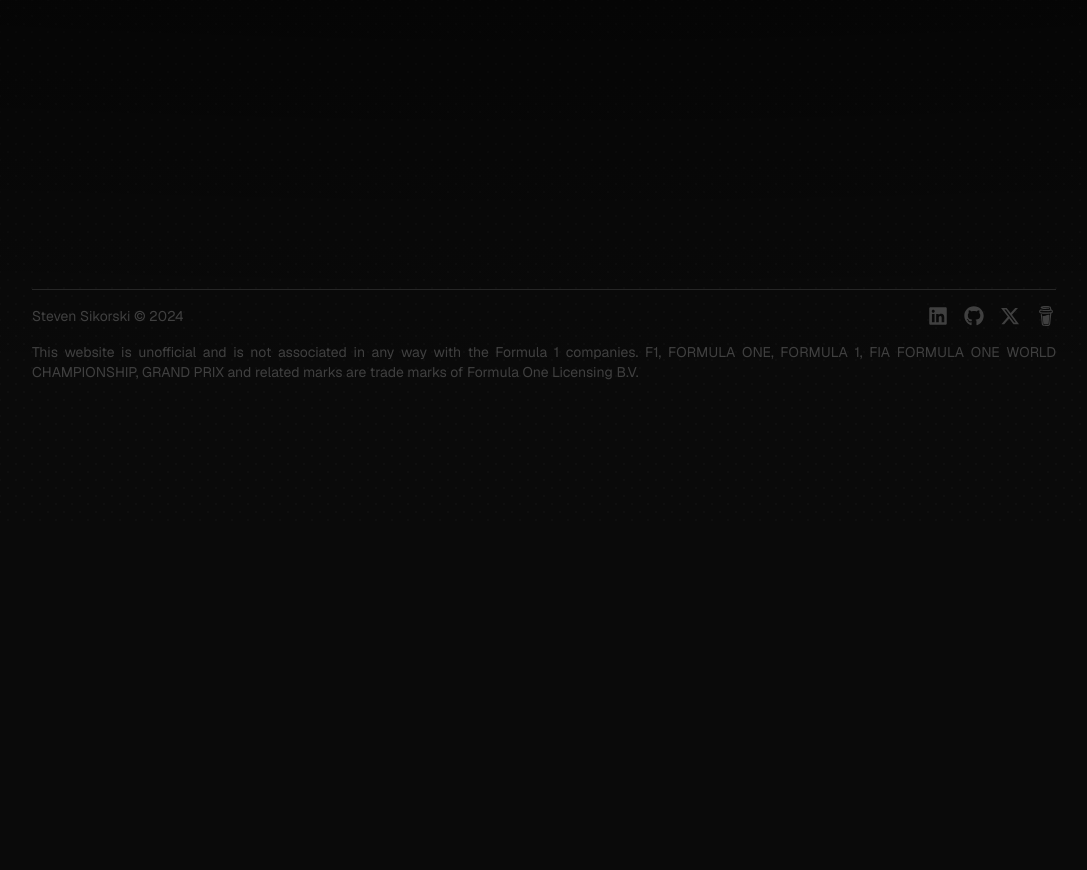
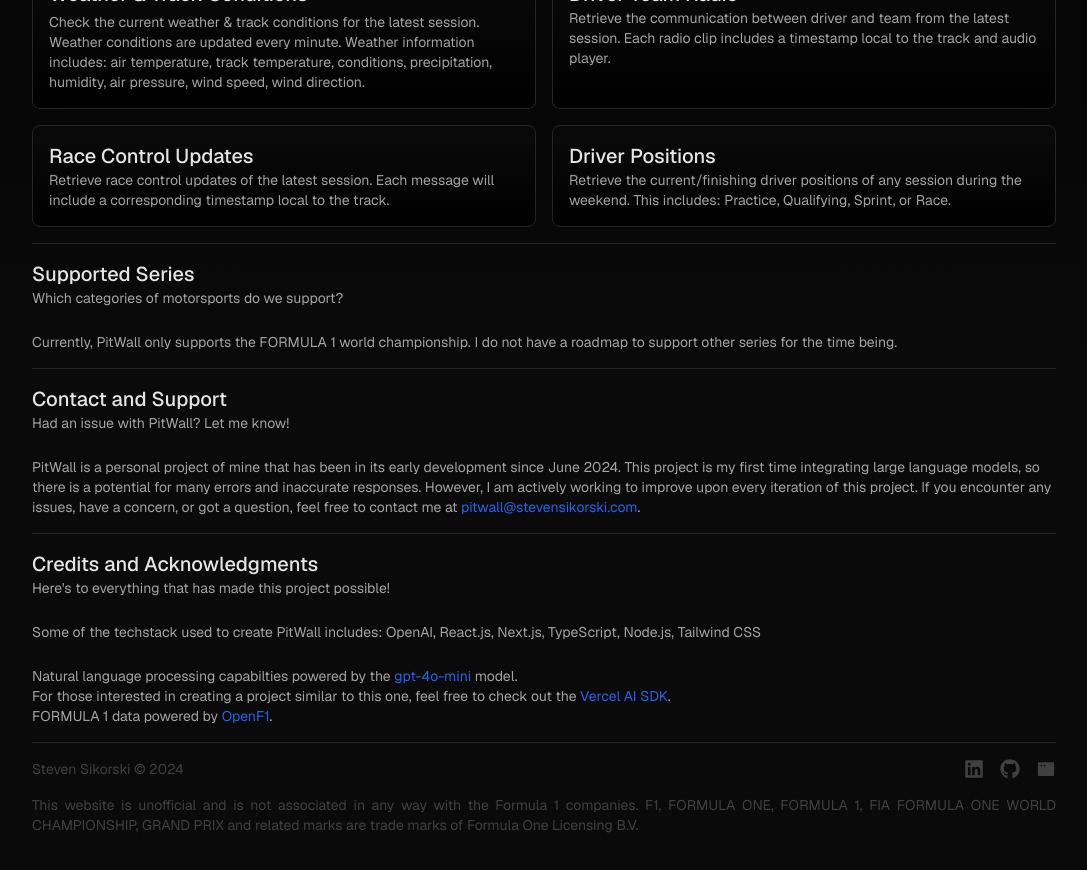
Before and after one commit to stevensikorski/PitWall, a Next.js app: page /info in a window 1280 px wide. Before the commit this address had no page. Shown: the part 400-1270 px from the top of the page, without its empty margins (96-1183 px from the left). Before the commit the page ends 926 px from the top, so only its background shows below. Built offline with nearby package versions, Linux system fonts and the light colour scheme.

Commit message:
feat: help page and other additions

```diff
--- a/next.config.mjs
+++ b/next.config.mjs
@@ -4,7 +4,7 @@ const nextConfig = {
     return [
       {
         source: "/",
-        destination: "/home",
+        destination: "/chat",
         permanent: true,
       },
     ];
--- a/src/app/help/page.tsx
+++ /dev/null
@@ -1,64 +0,0 @@
-import { Metadata } from "next";
-import { Page } from "@/components/layout/page";
-import { Card } from "@/components/ui/card";
-import { cards } from "@/constants/constants";
-import Link from "next/link";
-
-export const metadata: Metadata = {
-  title: "Help",
-};
-
-export default function HomePage() {
-  return (
-    <Page>
-      <h2>PitWall Help</h2>
-      <p>PitWall is here to help if you have any questions.</p>
-      <hr></hr>
-      <h3>Features</h3>
-      <div className="grid grid-cols-1 tablet:grid-cols-2 gap-4 mt-4">
-        {cards.map((item, index) => (
-          <Card key={index} title={item.title} display={item.display} />
-        ))}
-      </div>
-      <hr></hr>
-      <h3>Supported Series</h3>
-      <p>Which categories of motorsports do we support?</p>
-      <br></br>
-      {/* <p>Currently, PitWall only supports data of the FORMULA 1 world championship.</p> */}
-      <p>Currently, PitWall only supports the FORMULA 1 world championship. I do not have any plans/roadmap to support other series for the time being.</p>
-      <hr></hr>
-      <h3>Contact and Support</h3>
-      <p>Had an issue with PitWall? Let me know!</p>
-      <br></br>
-      <p>
-        PitWall is a personal project of mine that has been in its early development since June 21, 2024. This project is my first time integrating large language models, so there is a potential for many errors and inaccurate responses. However, I am actively working to improve upon every iteration of this project. If you encounter any issues, have a concern, or got a question, feel free to contact me at{" "}
-        <Link href={"mailto:pitwall@stevensikorski.com"} className="text-blue-600 hover:underline">
-          pitwall@stevensikorski.com
-        </Link>
-        .
-      </p>
-      <hr></hr>
-      <h3>Credits and Acknowledgments</h3>
-      <p>Here&apos;s to everything that has made this project possible!</p>
-      <br></br>
-      <p>Here is the techstack of this project:</p>
-      <p>OpenAI, React.js, Next.js, TypeScript, Node.js, Tailwind CSS</p>
-      <br></br>
-      <p>Natural language processing integrated with gpt-4o-mini.</p>
-      <p>
-        For those interested in creating a project similar to this one, feel free to check out the{" "}
-        <Link href={"https://sdk.vercel.ai/docs/introduction"} className="text-blue-600 hover:underline">
-          Vercel AI SDK
-        </Link>
-        .
-      </p>
-      <p>
-        FORMULA 1 data powered by{" "}
-        <Link href="https://openf1.org/" target="_blank" className="text-blue-600 hover:underline">
-          OpenF1
-        </Link>
-        .
-      </p>
-    </Page>
-  );
-}
--- a/src/app/home/page.tsx
+++ /dev/null
@@ -1,34 +0,0 @@
-import { Metadata } from "next";
-import { Page } from "@/components/layout/page";
-import { PitWallLogoLarge } from "@/components/ui/logos";
-import { Card } from "@/components/ui/card";
-import { title, motto, cards } from "@/constants/constants";
-
-export const metadata: Metadata = {
-  title: "Home",
-};
-
-export default function HomePage() {
-  return (
-    <Page>
-      <div className="h-[calc(100dvh-6rem)] desktop:h-[calc(100dvh-5rem)] flex flex-col justify-center items-center transition-height">
-        <div className="flex justify-center items-center gap-4">
-          <PitWallLogoLarge />
-          <h1 className="pitwall uppercase">{title}</h1>
-        </div>
-        <h4 className="text-center mt-1">{motto}</h4>
-      </div>
-      <hr></hr>
-      <h3>Features</h3>
-      <div className="grid grid-cols-1 tablet:grid-cols-2 gap-4 mt-4">
-        {cards.map((item, index) => (
-          <Card key={index} title={item.title} display={item.display} />
-        ))}
-      </div>
-      <hr></hr>
-      <h2>Heading</h2>
-      <h3>Subheading</h3>
-      <p>Paragraph</p>
-    </Page>
-  );
-}
--- /dev/null
+++ b/src/app/info/page.tsx
@@ -0,0 +1,82 @@
+import { Metadata } from "next";
+import { Page } from "@/components/layout/page";
+import { Card } from "@/components/ui/card";
+import Link from "next/link";
+
+export const metadata: Metadata = {
+  title: "Info",
+};
+
+export default function HomePage() {
+  return (
+    <Page>
+      <h2>PitWall Info</h2>
+      <p>PitWall is here to help if you have any questions.</p>
+      <hr></hr>
+      <h3>PitWall</h3>
+      <p>What is PitWall?</p>
+      <br></br>
+      <p>PitWall is an AI application that delivers real-time updates and insights for FORMULA 1 sessions through an interactive chatbot. Users can engage with PitWall during a Grand Prix to get live updates on weather, team radio, race control messages, and driver positions. PitWall enhances the FORMULA 1 experience by providing unique insights previously thought to be unavailable.</p>
+      <hr></hr>
+      <h3>Features</h3>
+      <div className="grid grid-cols-1 tablet:grid-cols-2 gap-4 mt-4">
+        <Card title={"Weather & Track Conditions"}>
+          <p className="mt-1">Check the current weather & track conditions for the latest session. Weather conditions are updated every minute. Weather information includes: air temperature, track temperature, conditions, precipitation, humidity, air pressure, wind speed, wind direction.</p>
+        </Card>
+        <Card title={"Driver Team Radio"}>
+          <p>Retrieve the communication between driver and team from the latest session. Each radio clip includes a timestamp local to the track and audio player.</p>
+        </Card>
+        <Card title={"Race Control Updates"}>
+          <p>Retrieve race control updates of the latest session. Each message will include a corresponding timestamp local to the track.</p>
+        </Card>
+        <Card title={"Driver Positions"}>
+          <p>Retrieve the current/finishing driver positions of any session during the weekend. This includes: Practice, Qualifying, Sprint, or Race.</p>
+        </Card>
+      </div>
+      <hr></hr>
+      <h3>Supported Series</h3>
+      <p>Which categories of motorsports do we support?</p>
+      <br></br>
+      {/* <p>Currently, PitWall only supports data of the FORMULA 1 world championship.</p> */}
+      <p>Currently, PitWall only supports the FORMULA 1 world championship. I do not have a roadmap to support other series for the time being.</p>
+      <hr></hr>
+      <h3>Contact and Support</h3>
+      <p>Had an issue with PitWall? Let me know!</p>
+      <br></br>
+      <p>
+        PitWall is a personal project of mine that has been in its early development since June 2024. This project is my first time integrating large language models, so there is a potential for many errors and inaccurate responses. However, I am actively working to improve upon every iteration of this project. If you encounter any issues, have a concern, or got a question, feel free to contact me at{" "}
+        <Link href={"mailto:pitwall@stevensikorski.com"} className="text-blue-600 hover:underline">
+          pitwall@stevensikorski.com
+        </Link>
+        .
+      </p>
+      <hr></hr>
+      <h3>Credits and Acknowledgments</h3>
+      <p>Here&apos;s to everything that has made this project possible!</p>
+      <br></br>
+      <p>Some of the techstack used to create PitWall includes: OpenAI, React.js, Next.js, TypeScript, Node.js, Tailwind CSS</p>
+      <br></br>
+      <p>
+        Natural language processing capabilties powered by the{" "}
+        <Link href={"https://openai.com/index/gpt-4o-mini-advancing-cost-efficient-intelligence/"} target="_blank" className="text-blue-600 hover:underline">
+          gpt-4o-mini
+        </Link>{" "}
+        model.
+      </p>
+      <p>
+        For those interested in creating a project similar to this one, feel free to check out the{" "}
+        <Link href={"https://sdk.vercel.ai/docs/introduction"} target="_blank" className="text-blue-600 hover:underline">
+          Vercel AI SDK
+        </Link>
+        .
+      </p>
+      <p>
+        FORMULA 1 data powered by{" "}
+        <Link href="https://openf1.org/" target="_blank" className="text-blue-600 hover:underline">
+          OpenF1
+        </Link>
+        .
+      </p>
+    </Page>
+  );
+}
--- a/src/components/layout/footer.tsx
+++ b/src/components/layout/footer.tsx
@@ -1,6 +1,6 @@
 "use client";
 import { usePathname } from "next/navigation";
-import { LinkedIn, GitHub, XTwitter, BuyMeACoffee } from "@/components/ui/buttons";
+import { LinkedIn, GitHub, Portfolio, XTwitter, BuyMeACoffee } from "@/components/ui/buttons";
 import { copyright, disclaimer } from "@/constants/constants";
 
 export const Footer = () => {
@@ -16,8 +16,9 @@ export const Footer = () => {
         <div className="flex">
           <LinkedIn />
           <GitHub />
-          <XTwitter />
-          <BuyMeACoffee />
+          <Portfolio />
+          {/* <XTwitter /> */}
+          {/* <BuyMeACoffee /> */}
         </div>
       </div>
       <p className="text-sm text-neutral-700 text-justify">{disclaimer}</p>
--- a/src/components/layout/header.tsx
+++ b/src/components/layout/header.tsx
@@ -1,7 +1,7 @@
 import Link from "next/link";
 import { PitWallLogo } from "@/components/ui/logos";
 import { Navbar } from "@/components/layout/navbar";
-import { ChatButton, HelpButton } from "@/components/ui/buttons";
+import { ChatButton, InfoButton } from "@/components/ui/buttons";
 import { title } from "@/constants/constants";
 
 export const Header = () => {
@@ -14,7 +14,7 @@ export const Header = () => {
         </Link>
         <div className="flex">
           <ChatButton />
-          <HelpButton />
+          <InfoButton />
         </div>
       </Navbar>
     </header>
--- a/src/components/ui/buttons.tsx
+++ b/src/components/ui/buttons.tsx
@@ -6,9 +6,12 @@ import { RiChat4Fill, RiChatNewFill } from "react-icons/ri";
 import { GrReturn } from "react-icons/gr";
 import { SiBuymeacoffee } from "react-icons/si";
 import { BsInfoLg } from "react-icons/bs";
-import { linkedin_url, github_url, buymeacoffee_url, xtwitter_url } from "@/constants/constants";
+import { linkedin_url, github_url, buymeacoffee_url, xtwitter_url, portfolio_url } from "@/constants/constants";
 import { BiSolidChevronRight } from "react-icons/bi";
 import { IoIosArrowForward } from "react-icons/io";
+import { MdOutlineQuestionMark } from "react-icons/md";
+import { FaFolder } from "react-icons/fa";
+import { PiAppWindowFill } from "react-icons/pi";
 
 export const ChatButton = () => {
   return (
@@ -18,9 +21,9 @@ export const ChatButton = () => {
   );
 };
 
-export const HelpButton = () => {
+export const InfoButton = () => {
   return (
-    <Link href={"/help"} className="size-10 desktop:size-8 mr-3 desktop:mr-0 bg-black desktop:hover:bg-white rounded border border-neutral-800 flex justify-center items-center transition duration-200 group">
+    <Link href={"/info"} className="size-10 desktop:size-8 mr-3 desktop:mr-0 bg-black desktop:hover:bg-white rounded border border-neutral-800 flex justify-center items-center transition duration-200 group">
       <BsInfoLg className="size-5 text-neutral-400 desktop:group-hover:text-neutral-950 transition duration-200" />
     </Link>
   );
@@ -44,6 +47,15 @@ export const SubmitButton = ({ loading }: { loading: boolean }) => {
         <CgSpinner className="animate-spin text-neutral-950" size={24} />
       </div>
     </button>
+  );
+};
+
+export const Portfolio = () => {
+  return (
+    <Link href={portfolio_url} target="_blank" className="ml-4 relative flex items-center justify-center group">
+      <PiAppWindowFill className="size-4 desktop:size-5 text-neutral-700 desktop:group-hover:text-neutral-400 transition duration-200" />
+      <p className="w-max mb-2 px-2 py-0.5 bottom-full text-center rounded absolute pointer-events-none hidden desktop:flex bg-gradient-to-b from-neutral-950 to-black border border-neutral-800 opacity-0 desktop:group-hover:opacity-100 transition duration-200">Portfolio</p>
+    </Link>
   );
 };
 
--- a/src/components/ui/card.tsx
+++ b/src/components/ui/card.tsx
@@ -2,14 +2,14 @@ import { ReactNode } from "react";
 
 type CardProps = {
   title: string;
-  display: ReactNode;
+  children: ReactNode;
 };
 
-export const Card = ({ title, display }: CardProps) => {
+export const Card = ({ title, children }: CardProps) => {
   return (
     <div className="h-auto w-full p-4 bg-gradient-to-b from-neutral-950 to-black rounded-lg border border-neutral-800 overflow-hidden box-border">
       <h3>{title}</h3>
-      {display}
+      {children}
     </div>
   );
 };
```
